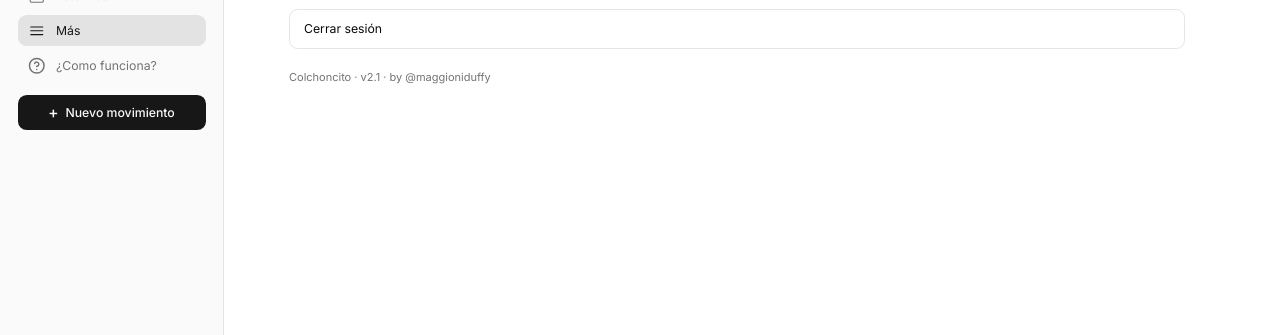
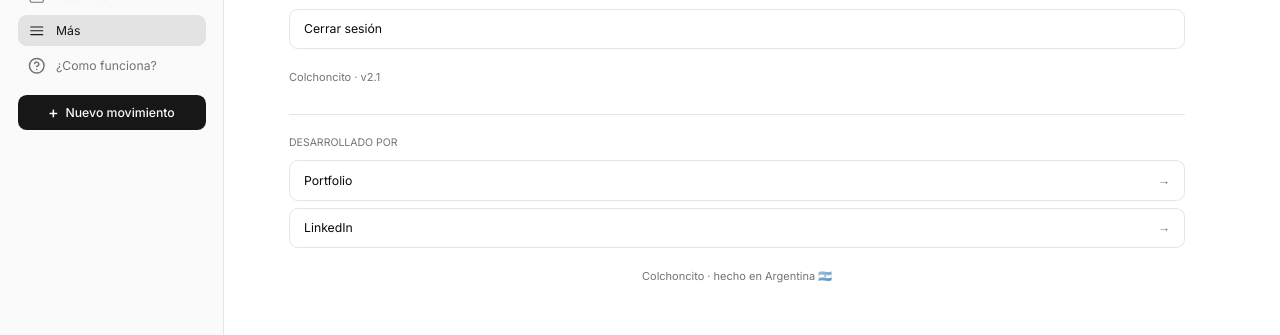
Before and after one commit to maggioniduffy/colchoncito, a Next.js app: page /mas in a window 1280 px wide. Shown: the part 172-507 px from the top of the page. Built offline with nearby package versions, Linux system fonts and the light colour scheme; no server answers.

Commit message:
my info on mobiel /mas

```diff
--- a/src/app/(app)/mas/page.tsx
+++ b/src/app/(app)/mas/page.tsx
@@ -63,7 +63,35 @@ export default function MasPage() {
       </div>
 
       <div className="mx-5 text-[11px] text-muted-foreground md:mx-0">
-        Colchoncito · v2.1 · by @maggioniduffy
+        Colchoncito · v2.1
+      </div>
+
+      <div className="mx-5 mt-8 border-t border-border pt-6 md:mx-0">
+        <p className="mb-3 text-xs text-muted-foreground">DESARROLLADO POR</p>
+        <div className="flex flex-col gap-2">
+          <a
+            href="https://maggioniduffy.vercel.app/"
+            target="_blank"
+            rel="noopener noreferrer"
+            className="flex items-center justify-between rounded-lg border border-border px-4 py-3 text-sm hover:bg-muted"
+          >
+            <span>Portfolio</span>
+            <span className="text-muted-foreground">→</span>
+          </a>
+
+          <a
+            href="https://www.linkedin.com/in/maggioniduffy/"
+            target="_blank"
+            rel="noopener noreferrer"
+            className="flex items-center justify-between rounded-lg border border-border px-4 py-3 text-sm hover:bg-muted"
+          >
+            <span>LinkedIn</span>
+            <span className="text-muted-foreground">→</span>
+          </a>
+        </div>
+        <p className="mt-6 text-center text-[11px] text-muted-foreground">
+          Colchoncito · hecho en Argentina 🇦🇷
+        </p>
       </div>
     </>
   );
```
